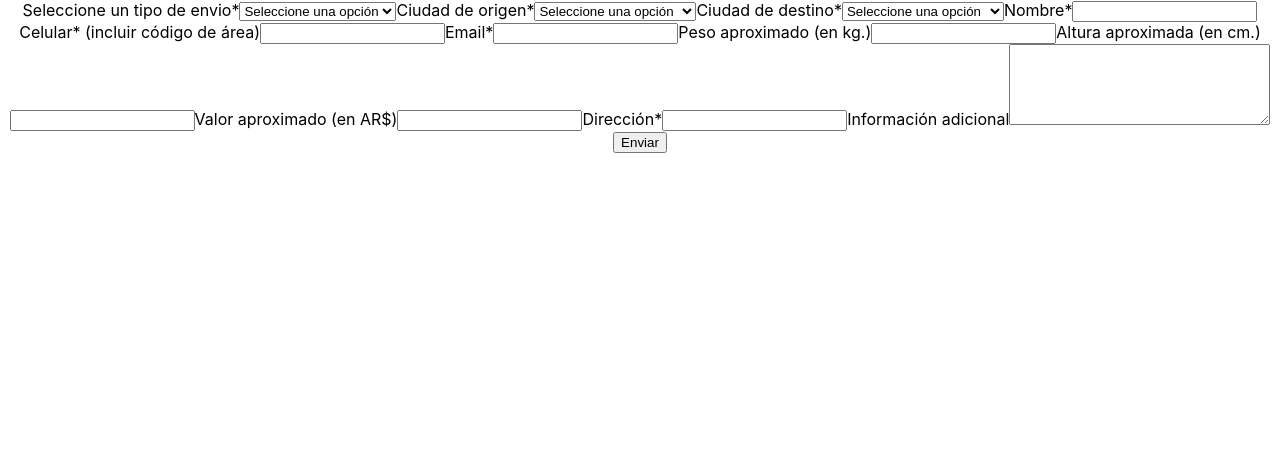
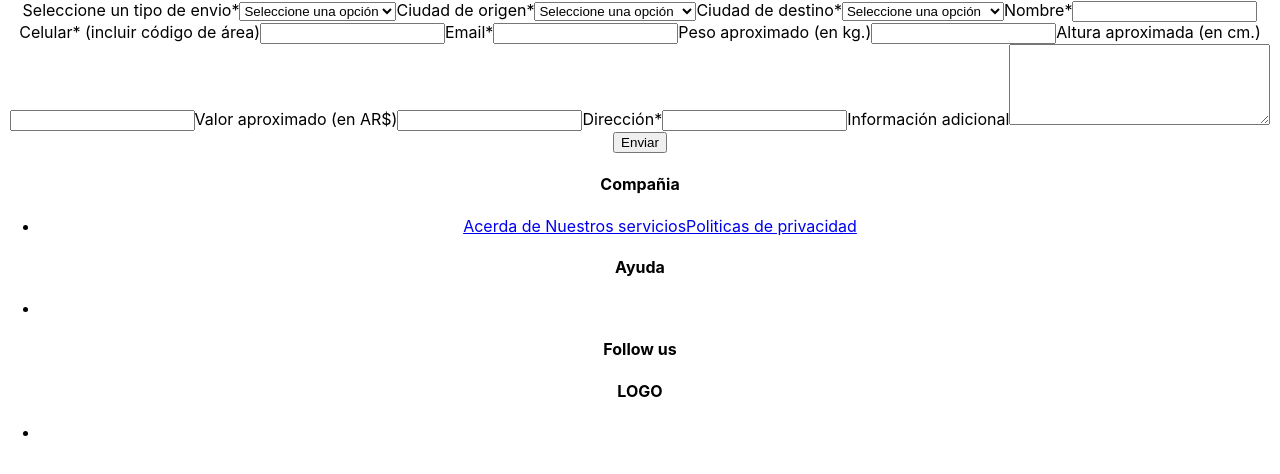
Before and after one commit to CesarAlcoholado/ParcelPlus, a React (Create React App) app in the folder client/: page /Home in a window 1280 px wide. Shown: the top 474 px of the page. Built offline with nearby package versions, Linux system fonts and the light colour scheme.

Commit message:
Upload Footer

```diff
--- /dev/null
+++ b/client/src/components/Footer/footer.jsx
@@ -0,0 +1,46 @@
+import React from "react";
+
+export default function Footer() {
+    return (
+        <footer class="footer">
+            <div class="container">
+                <div class="row">
+                    <div class="footer-col">
+                        <h4>Compañia</h4>
+                        <ul>
+                            <li>
+                                <a href="#">Acerda de </a>
+                                <a href="#">Nuestros servicios</a>
+                                <a href="#">Politicas de privacidad</a>
+                            </li>
+                        </ul>
+                    </div>
+                    <div class="footer-col">
+                        <h4>Ayuda</h4>
+                        <ul>
+                            <li>
+                                <a href="#"></a>
+                            </li>
+                        </ul>
+                    </div>
+                    <div class="footer-col">
+                        <h4>Follow us</h4>
+                        <div class="social-links"></div>
+                                <a href="#"><i class="fab fa-facebook-f"></i></a>
+                                <a href="#"><i class="fab fa-twitter"></i></a>
+                                <a href="#"><i class="fab fa-instagram"></i></a>
+                                <a href="#"><i class="fab fa-linkedin-in"></i></a>
+                    </div>
+                    <div class="footer-col">
+                        <h4>LOGO</h4>
+                        <ul>
+                            <li>
+                                <a href="#"></a>
+                            </li>
+                        </ul>
+                    </div>
+                </div>
+            </div>
+        </footer>
+  );
+}
--- a/client/src/pages/Home/Home.jsx
+++ b/client/src/pages/Home/Home.jsx
@@ -1,11 +1,12 @@
 import React from 'react';
 import Form from '../../components/Form/Form.jsx';
-import Cv from '../../components/Cv/Cv.jsx';
-
+// import Cv from '../../components/Cv/Cv.jsx';
+import Footer from '../../components/Footer/footer.jsx';
 export default function Home() {
   return (
     <div>
       <Form/>
+    <Footer/>
     </div>
   )
 }
```
